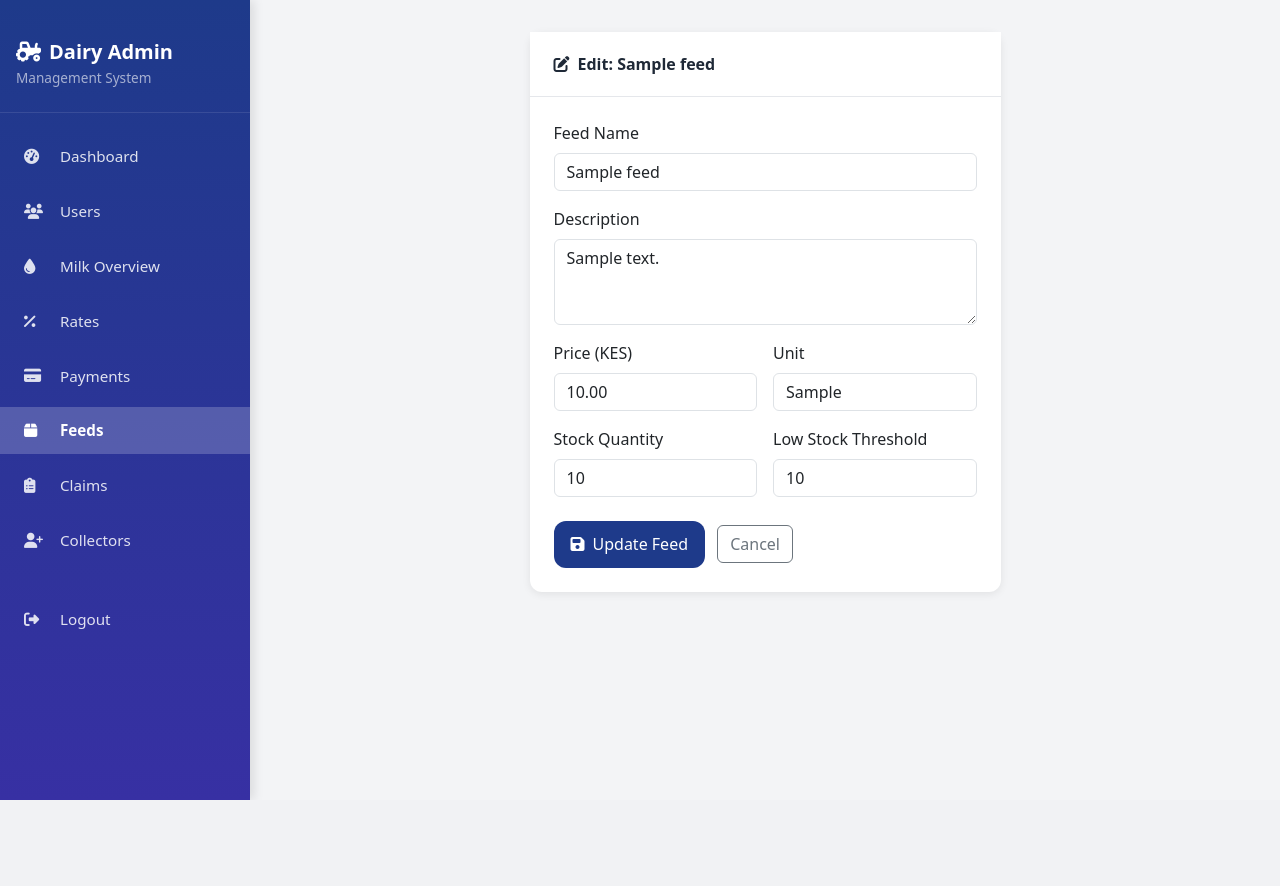
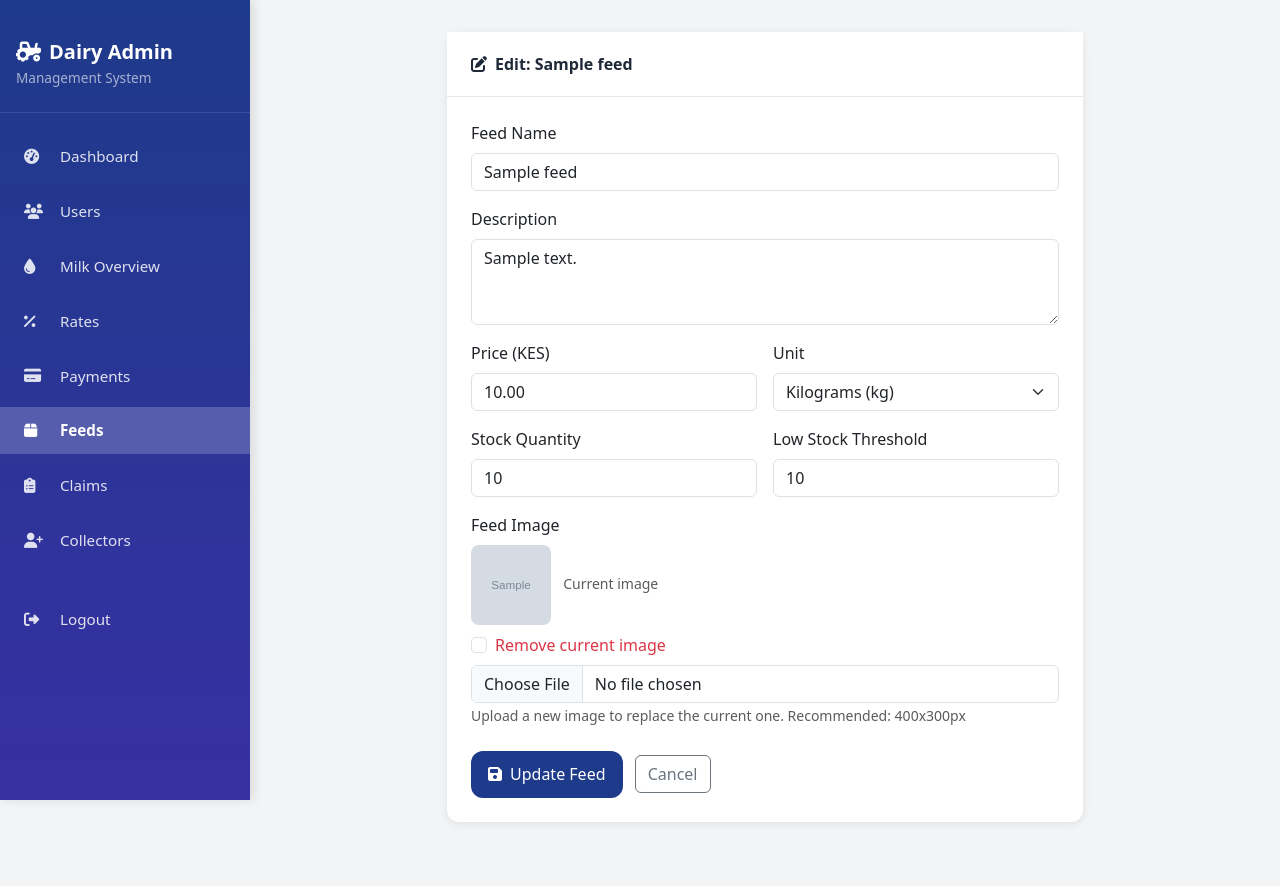
Before and after one commit to DoubleM840/power-dairies-management, a Django app: page /admin-app/feeds/edit/1/ in a window 1280 px wide. Before the commit the page ends 800 px from the top, so only its background shows below. Run offline with Django 5.2, Linux system fonts and the light colour scheme; a user stored in the database is signed in; tables that the repository leaves empty hold one stand-in row (values such as "Sample post"); grey boxes marked "Sample" are stand-in pictures.

Commit message:
Fix feed images and accounts model signal

```diff
--- a/accounts/models.py
+++ b/accounts/models.py
@@ -2,6 +2,7 @@ from django.db import models
 from django.contrib.auth.models import User
 from django.db.models.signals import post_save
 from django.dispatch import receiver
+
 
 class UserProfile(models.Model):
     ROLE_CHOICES = (
@@ -19,7 +20,7 @@ class UserProfile(models.Model):
     is_active_account = models.BooleanField(default=True)
     last_login = models.DateTimeField(blank=True, null=True)
 
-    # Unique Farmer Number
+    # Unique Farmer Number — auto-generated when role='farmer'
     farmer_number = models.CharField(max_length=50, blank=True, null=True, unique=True)
 
     class Meta:
@@ -32,17 +33,34 @@ class UserProfile(models.Model):
         return f"{self.user.username} - {self.role}"
 
     def save(self, *args, **kwargs):
-        # Farmer number generation is now handled in the view to prevent race conditions
+        # Generate farmer_number once, only when role is farmer and number not yet set
+        if self.role == 'farmer' and not self.farmer_number:
+            from django.utils import timezone
+            import uuid
+            year = timezone.now().year
+
+            for _ in range(10):
+                farmer_count = UserProfile.objects.filter(
+                    role='farmer',
+                    farmer_number__startswith=f'FRM-{year}-'
+                ).count()
+                candidate = f'FRM-{year}-{str(farmer_count + 1).zfill(4)}'
+                if not UserProfile.objects.filter(farmer_number=candidate).exists():
+                    self.farmer_number = candidate
+                    break
+            else:
+                # UUID fallback guarantees uniqueness if sequential slots are exhausted
+                self.farmer_number = f'FRM-{year}-{uuid.uuid4().hex[:6].upper()}'
+
         super().save(*args, **kwargs)
 
 
 @receiver(post_save, sender=User)
 def create_user_profile(sender, instance, created, **kwargs):
+    """Create a bare UserProfile when a new User is first saved."""
     if created:
         UserProfile.objects.create(user=instance)
 
-
-@receiver(post_save, sender=User)
-def save_user_profile(sender, instance, **kwargs):
-    if hasattr(instance, 'profile'):
-        instance.profile.save()
+# NOTE: save_user_profile signal is intentionally ABSENT.
+# It caused a double-save on profile which triggered a UNIQUE constraint
+# error on farmer_number when two saves raced for the same candidate number.
--- a/admin_app/templates/admin_app/edit_feed.html
+++ b/admin_app/templates/admin_app/edit_feed.html
@@ -3,11 +3,11 @@
 
 {% block content %}
 <div class="row justify-content-center">
-    <div class="col-md-6">
+    <div class="col-md-8">
         <div class="card-custom">
             <div class="card-header"><i class="fas fa-edit me-2"></i>Edit: {{ feed.name }}</div>
             <div class="card-body p-4">
-                <form method="post">
+                <form method="post" enctype="multipart/form-data">
                     {% csrf_token %}
                     <div class="mb-3">
                         <label class="form-label">Feed Name</label>
@@ -24,7 +24,12 @@
                         </div>
                         <div class="col-md-6">
                             <label class="form-label">Unit</label>
-                            <input type="text" name="unit" class="form-control" value="{{ feed.unit }}">
+                            <select name="unit" class="form-select">
+                                <option value="kg" {% if feed.unit == 'kg' %}selected{% endif %}>Kilograms (kg)</option>
+                                <option value="bale" {% if feed.unit == 'bale' %}selected{% endif %}>Bale</option>
+                                <option value="bag" {% if feed.unit == 'bag' %}selected{% endif %}>Bag</option>
+                                <option value="liter" {% if feed.unit == 'liter' %}selected{% endif %}>Liter</option>
+                            </select>
                         </div>
                         <div class="col-md-6">
                             <label class="form-label">Stock Quantity</label>
@@ -33,6 +38,22 @@
                         <div class="col-md-6">
                             <label class="form-label">Low Stock Threshold</label>
                             <input type="number" name="low_stock_threshold" class="form-control" value="{{ feed.low_stock_threshold }}">
+                        </div>
+                        <div class="col-12">
+                            <label class="form-label">Feed Image</label>
+                            {% if feed.image %}
+                            <div class="mb-2">
+                                <img src="{{ feed.image.url }}" alt="{{ feed.name }}"
+                                     style="width: 80px; height: 80px; object-fit: cover; border-radius: 8px;">
+                                <small class="text-muted ms-2">Current image</small>
+                            </div>
+                            <div class="form-check mb-2">
+                                <input class="form-check-input" type="checkbox" name="clear_image" id="clearImage">
+                                <label class="form-check-label text-danger" for="clearImage">Remove current image</label>
+                            </div>
+                            {% endif %}
+                            <input type="file" name="image" class="form-control" accept="image/*">
+                            <small class="text-muted">Upload a new image to replace the current one. Recommended: 400x300px</small>
                         </div>
                     </div>
                     <div class="mt-4">
--- a/admin_app/views.py
+++ b/admin_app/views.py
@@ -432,7 +432,7 @@ def manage_feeds(request):
 @admin_required
 def add_feed(request):
     if request.method == 'POST':
-        Feed.objects.create(
+        feed = Feed(
             name=request.POST.get('name'),
             description=request.POST.get('description'),
             price=request.POST.get('price'),
@@ -440,6 +440,9 @@ def add_feed(request):
             low_stock_threshold=request.POST.get('low_stock_threshold', 50),
             unit=request.POST.get('unit', 'kg'),
         )
+        if request.FILES.get('image'):
+            feed.image = request.FILES['image']
+        feed.save()
         messages.success(request, 'Feed added successfully.')
         return redirect('admin_app:manage_feeds')
     return render(request, 'admin_app/add_feed.html')
@@ -456,6 +459,11 @@ def edit_feed(request, feed_id):
         feed.stock_quantity = request.POST.get('stock_quantity')
         feed.low_stock_threshold = request.POST.get('low_stock_threshold')
         feed.unit = request.POST.get('unit')
+        # Handle image: replace, clear, or keep existing
+        if request.FILES.get('image'):
+            feed.image = request.FILES['image']
+        elif request.POST.get('clear_image'):
+            feed.image = None
         feed.save()
         messages.success(request, 'Feed updated successfully.')
         return redirect('admin_app:manage_feeds')
```
Also changed, not shown: admin_app/templates/admin_app/manage_feeds.html (+7 -3 lines).
